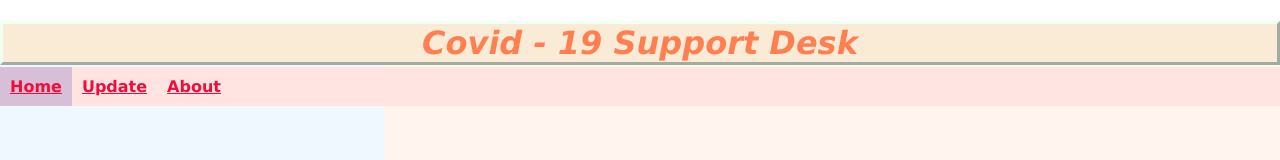
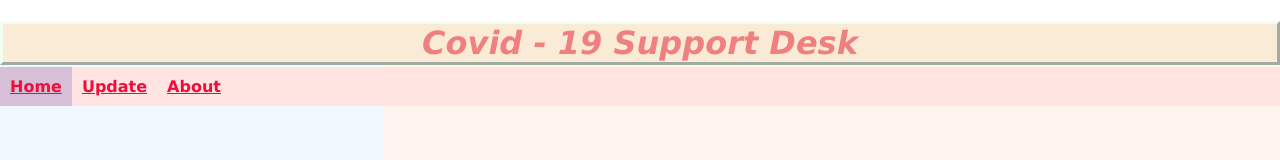
Before and after one commit to RoshiniSukumar/Covid-19-Support-Desk, a React (Create React App) app: page / in a window 1280 px wide. Shown: the top 160 px of the page. Built offline with nearby package versions, Linux system fonts and the light colour scheme.

Commit message:
header css

```diff
--- a/src/components/function/Header.css
+++ b/src/components/function/Header.css
@@ -1,6 +1,6 @@
 #head{
     text-align: center;
-    color:coral;
+    color:lightcoral;
     border-color:honeydew;
     border-style:outset;
     border-width:3px;
```
